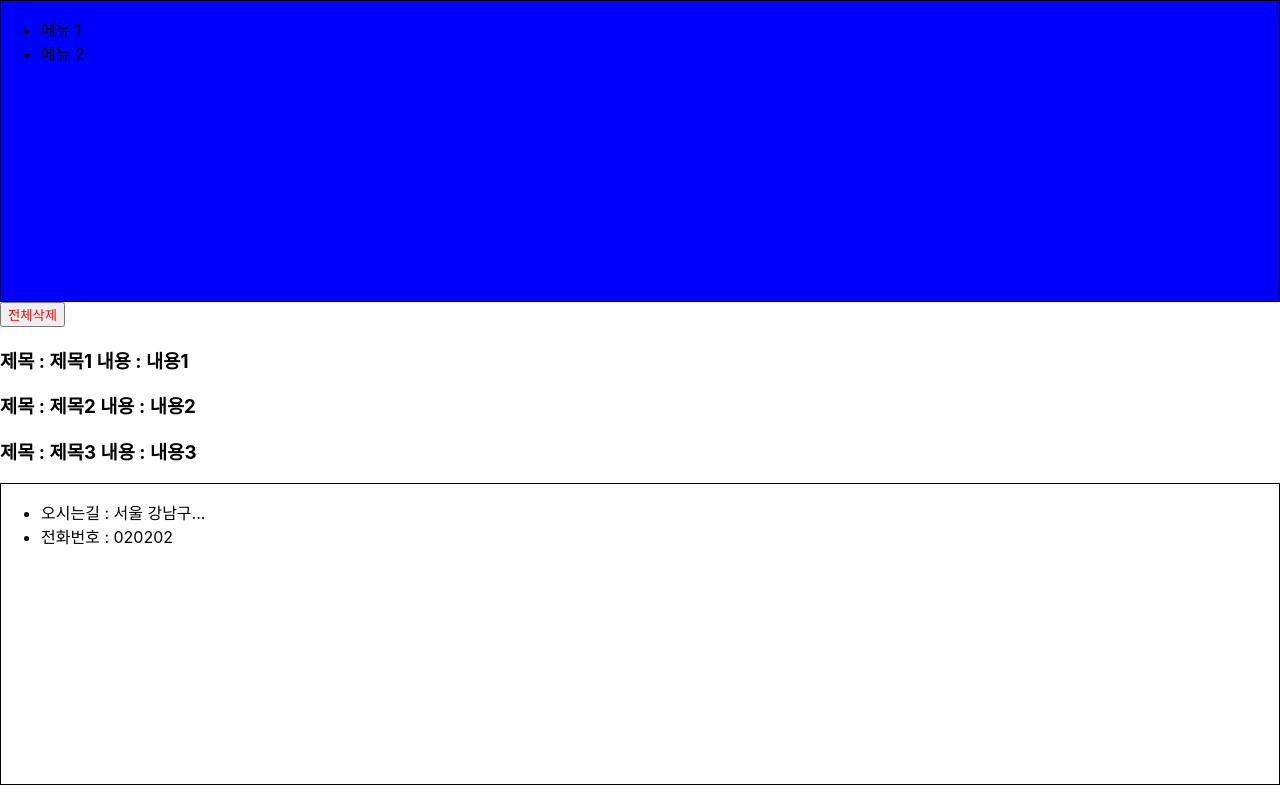
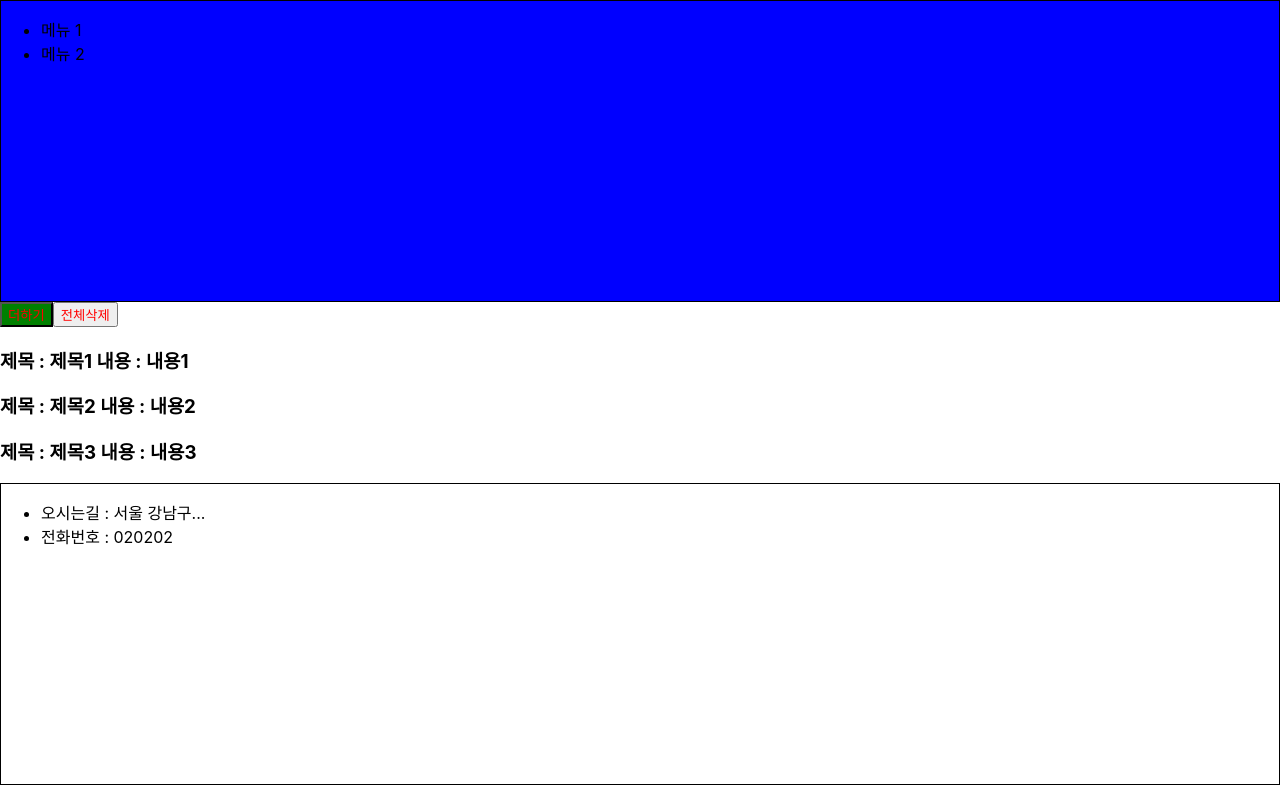
Before and after one commit to suhyeon5028/React-My-App, a React (Create React App) app: page / in a window 1280 px wide. Built offline with nearby package versions, Linux system fonts and the light colour scheme.

Commit message:
styled-components 스타일 상속

```diff
--- a/src/components/home/Home.js
+++ b/src/components/home/Home.js
@@ -1,9 +1,14 @@
 import React from 'react';
 import styled from 'styled-components';
 
-// 부모로부터 받아온 어떤 데이터를 가지고 스타일링을 동적으로 할 것이라면?
 let StyledDeleteButton = styled.button`
   color: ${(props) => (props.user.username === 'ssar' ? 'blue' : 'red')};
+`;
+
+// 스타일 상속(StyledDeleteButton의 설정을 가져옴)
+let StyledAddButton = styled(StyledDeleteButton)`
+  // color: ${(props) => (props.user.username === 'ssar' ? 'blue' : 'red')};
+  background-color: green;
 `;
 
 // Function방식
@@ -13,6 +18,7 @@ const Home = (props) => {
 
   return (
     <div>
+      <StyledAddButton user={user}>더하기</StyledAddButton>
       <StyledDeleteButton user={user} onClick={() => setBoards([])}>
         전체삭제
       </StyledDeleteButton>
```
